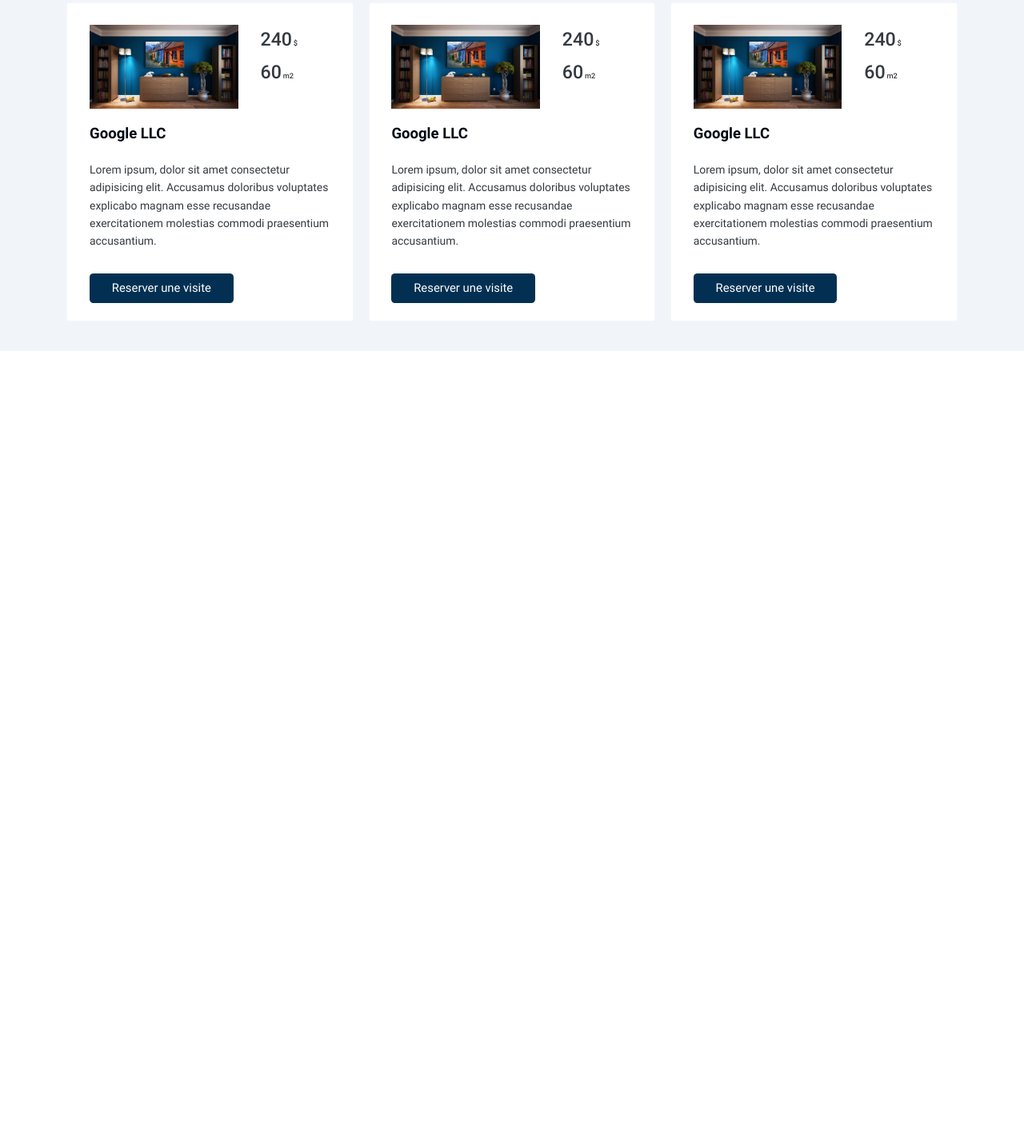
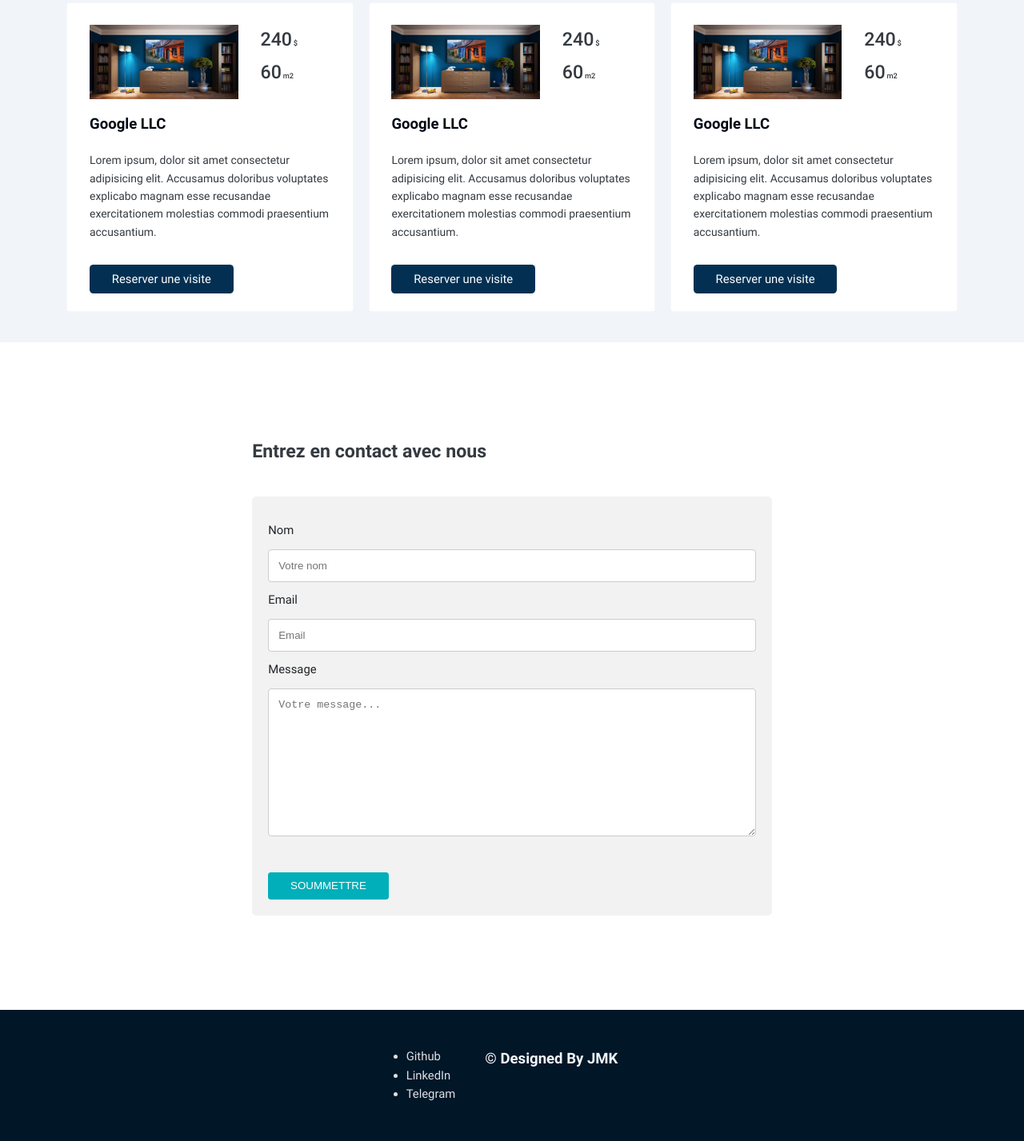
Before and after one commit to wilfried-musanzi/real-estate-design, a website built with Vite: page index.html in a window 1280 px wide. Shown: the part 994-2421 px from the top of the page at 80% size. Before the commit the page ends 1552 px from the top, so only its background shows below. Built offline with nearby package versions, Linux system fonts and the light colour scheme.

Commit message:
Contact form

```diff
--- a/index.html
+++ b/index.html
@@ -107,7 +107,45 @@
         </div>
       </div>
     </section>
-    <footer></footer>
+    <section class="section__contact container">
+      <div class="sub-container">
+        <h4 class="heading__primary">Entrez en contact avec nous</h4>
+        <form action="" class="form">
+          <label for="fname">Nom</label>
+          <input
+            type="text"
+            id="fname"
+            name="firstname"
+            placeholder="Votre nom"
+          />
+          <label for="lname">Email</label>
+          <input type="email" name="lastname" placeholder="Email" />
+          <label for="subject">Message</label>
+          <textarea
+            name="subject"
+            placeholder="Votre message..."
+            style="height: 20rem"
+          ></textarea>
+          <input type="submit" value="Soummettre" />
+        </form>
+      </div>
+    </section>
+    <footer class="footer">
+      <nav class="footer__links">
+        <ul class="nav__footer">
+          <li class="footer__item">
+            <a href="" class="footer__link">Github</a>
+          </li>
+          <li class="footer__item">
+            <a href="" class="footer__link">LinkedIn</a>
+          </li>
+          <li class="footer__item">
+            <a href="" class="footer__link">Telegram</a>
+          </li>
+        </ul>
+      </nav>
+      <h2 class="copy">&copy; Designed By JMK</h2>
+    </footer>
   </body>
   <script type="module" src="./js/main.js"></script>
 </html>
--- /dev/null
+++ b/styles/contact.scss
@@ -0,0 +1,45 @@
+.section__contact {
+  margin-bottom: 12.8rem;
+}
+
+input[type="text"],
+input[type="number"],
+input[type="email"],
+textarea {
+  width: 100%;
+  padding: 12px;
+  border: 0.1rem solid $light-4;
+  border-radius: 4px;
+  box-sizing: border-box;
+  resize: vertical;
+}
+
+input,
+textarea {
+  &:focus {
+    outline: none;
+    border: 0.1rem solid $bleue-2;
+  }
+}
+
+label {
+  padding: 1.2rem 1.2rem 1.2rem 0;
+  display: inline-block;
+}
+
+input[type="submit"] {
+  background-color: $bleue-2;
+  color: $light-1;
+  padding: 1rem 3rem;
+  border: none;
+  border-radius: 0.4rem;
+  cursor: pointer;
+  margin-top: 4rem;
+  text-transform: uppercase;
+}
+
+.form {
+  border-radius: 5px;
+  background-color: #f2f2f2;
+  padding: 20px;
+}
--- a/styles/footer.scss
+++ b/styles/footer.scss
@@ -1,5 +1,27 @@
 .footer {
+  background: $bleue-1;
   display: flex;
   justify-content: center;
+  gap: 4rem;
   padding: 5rem;
 }
+.footer__item {
+  color: $light-2;
+}
+.footer__link {
+  &:link,
+  &:visited {
+    color: $light-2;
+    transition: color 0.3s;
+  }
+
+  &:hover,
+  &:active {
+    color: $light-1;
+  }
+}
+
+.copy {
+  font-size: 2rem;
+  color: $light-3;
+}
--- a/styles/hero.scss
+++ b/styles/hero.scss
@@ -1,7 +1,7 @@
 .hero {
-  background: linear-gradient(#033052, rgb(2, 39, 68, 0.8)),
-    url("../images/pexels-huseyn-kamaladdin-667838.jpg") no-repeat center center /
-      cover;
+  background: linear-gradient(#0f172a, rgb(15, 23, 42, 0.7)),
+    url("../images/pexels-huseyn-kamaladdin-667838.webp") no-repeat center
+      center / cover;
   position: relative;
   margin-bottom: 12.8rem;
 }
--- a/styles/main.scss
+++ b/styles/main.scss
@@ -7,3 +7,4 @@
 @import "properties";
 @import "footer";
 @import "pagination";
+@import "contact";
--- a/styles/properties.scss
+++ b/styles/properties.scss
@@ -27,7 +27,7 @@
   background-color: $light-1;
   transition: all 0.3s;
   &:hover {
-    transform: translateY(-1.5rem);
+    border: solid 0.1rem $bleue-2;
   }
 }
 
@@ -58,6 +58,6 @@
 .card__img {
   img {
     width: 20rem;
-    height: auto;
+    height: 10rem;
   }
 }
--- a/styles/utilities.scss
+++ b/styles/utilities.scss
@@ -1,6 +1,7 @@
 $light-1: #fff;
 $light-2: #f5f7fae5;
 $light-3: #f1f5f9;
+$light-4: #ccc;
 $dark-1: #212529;
 $dark-2: #343a40;
 $dark-3: #000814;
```
Also changed, not shown: images/pexels-huseyn-kamaladdin-667838.jpg (deleted), images/pexels-huseyn-kamaladdin-667838.webp (added), images/photo_5951562884335123453_y.webp (added).
